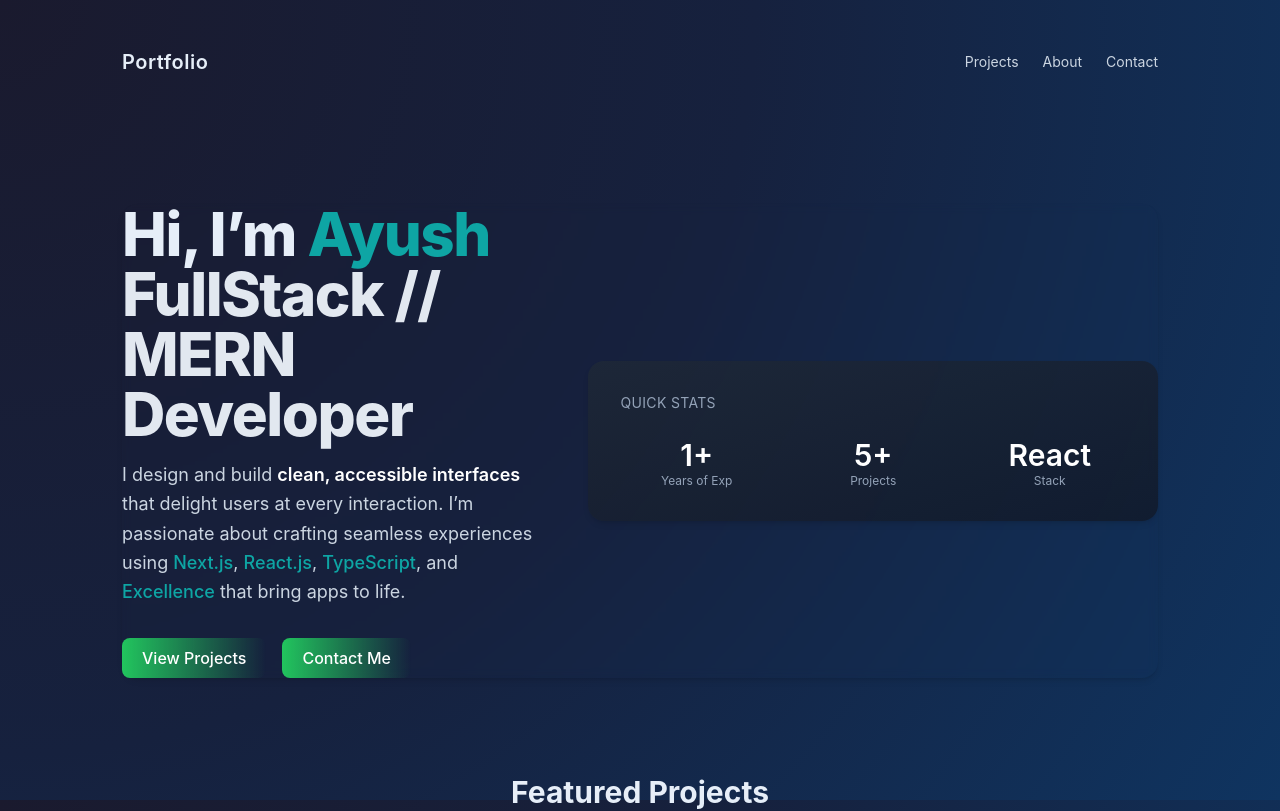
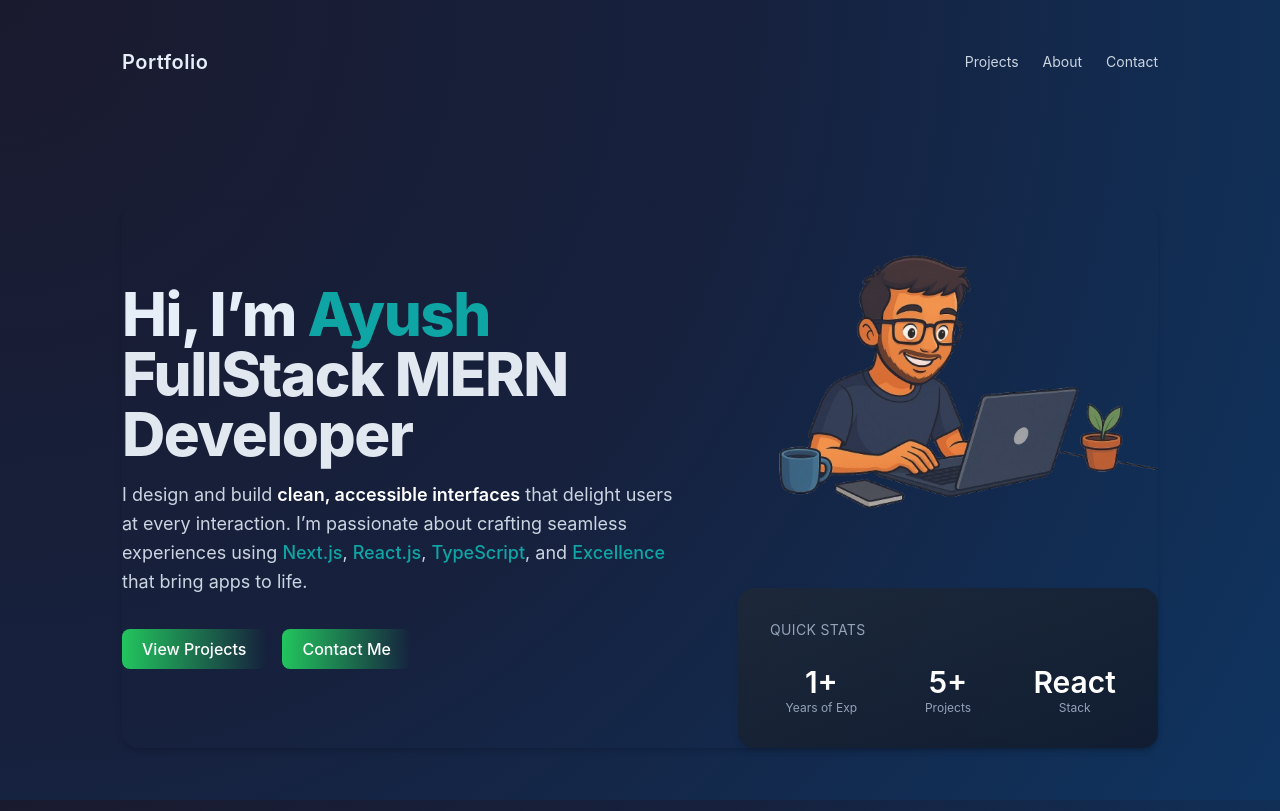
Before and after one commit to Venom3103/MyPortfolio, a Next.js app: page / in a window 1280 px wide. Shown: the top 811 px of the page. Built offline with nearby package versions, Linux system fonts and the light colour scheme.

Commit message:
A lot of Changes made

```diff
--- a/components/Hero.tsx
+++ b/components/Hero.tsx
@@ -1,10 +1,12 @@
 'use client'
+
 import { motion } from 'framer-motion'
+import Image from 'next/image'
 
 export default function Hero() {
   return (
     <section
-      className="rounded-2xl bg-gradient-to-br from-gray-800/80 to-gray-900/80 shadow-md backdrop-blur-sm transition hover:shadow-lg"
+      className="relative rounded-2xl shadow-md transition hover:shadow-lg"
       style={{ backgroundImage: 'var(--hero-pattern)' }}
     >
       <div className="md:flex md:items-center md:justify-between gap-12">
@@ -18,18 +20,17 @@ export default function Hero() {
           >
             Hi, I’m <span className="text-primary">Ayush</span>
             <br />
-            <span className="text-slate-200">FullStack // MERN Developer</span>
+            <span className="text-slate-200">FullStack MERN Developer</span>
           </motion.h1>
 
           <motion.p
             initial={{ y: 20, opacity: 0 }}
             animate={{ y: 0, opacity: 1 }}
             transition={{ delay: 0.15 }}
-           className="mt-3 text-lg text-slate-300 max-w-xl leading-relaxed">
+            className="mt-3 text-lg text-slate-300 max-w-xl leading-relaxed"
+          >
             I design and build <span className="font-semibold text-white">clean, accessible interfaces</span> that delight users at every interaction.
             I’m passionate about crafting seamless experiences using <span className="text-primary font-medium">Next.js</span>, <span className="text-primary font-medium">React.js</span>, <span className="text-primary font-medium">TypeScript</span>, and <span className="text-primary font-medium">Excellence</span> that bring apps to life.
-
-
           </motion.p>
 
           <motion.div
@@ -53,12 +54,29 @@ export default function Hero() {
           </motion.div>
         </div>
 
+        {/* Right content container */}
+        <div className="flex flex-col items-center md:items-end space-y-6 relative">
+          {/* Cartoon image */}
+          <motion.div
+            initial={{ y: 20, opacity: 0 }}
+            animate={{ y: 0, opacity: 1 }}
+            transition={{ delay: 0.2 }}
+            className="relative w-[420px] h-[360px] pointer-events-none select-none"
+          >
+            <Image
+              src="/MyCartoon.png"
+              alt="Ayush Cartoon"
+              fill
+              className="object-contain"
+              priority
+            />
+          </motion.div>
           {/* Right stats card */}
           <motion.div
             initial={{ scale: 0.98, opacity: 0 }}
             animate={{ scale: 1, opacity: 1 }}
             transition={{ delay: 0.25 }}
-        className="mt-10 md:mt-0 w-full p-8 rounded-2xl bg-gradient-to-br shadow-md backdrop-blur-sm transition hover:shadow-lg"
+            className="mt-10 md:mt-0 w-full p-8 rounded-2xl bg-gradient-to-br from-gray-800/80 to-gray-900/80 shadow-md backdrop-blur-sm transition hover:shadow-lg"
           >
             <div className="text-sm uppercase tracking-wide text-slate-400">
               Quick Stats
@@ -79,6 +97,7 @@ export default function Hero() {
             </div>
           </motion.div>
         </div>
+      </div>
     </section>
   )
 }
```
Also changed, not shown: public/MyCartoon.png (added), 1 other file (tests, documents, lock files or other folders). Lines whose indentation alone changed are shown as unchanged.
